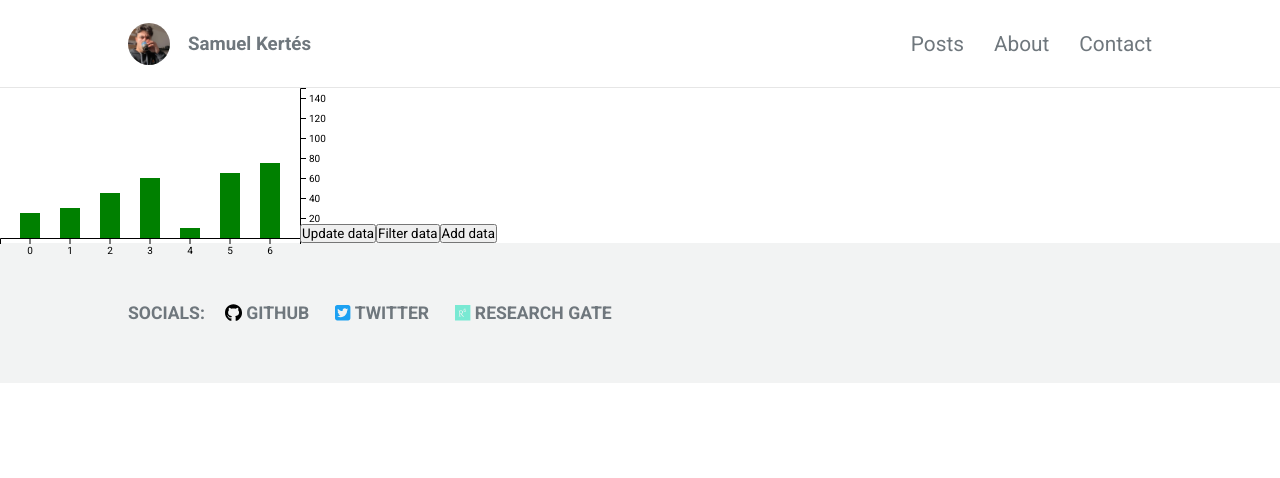
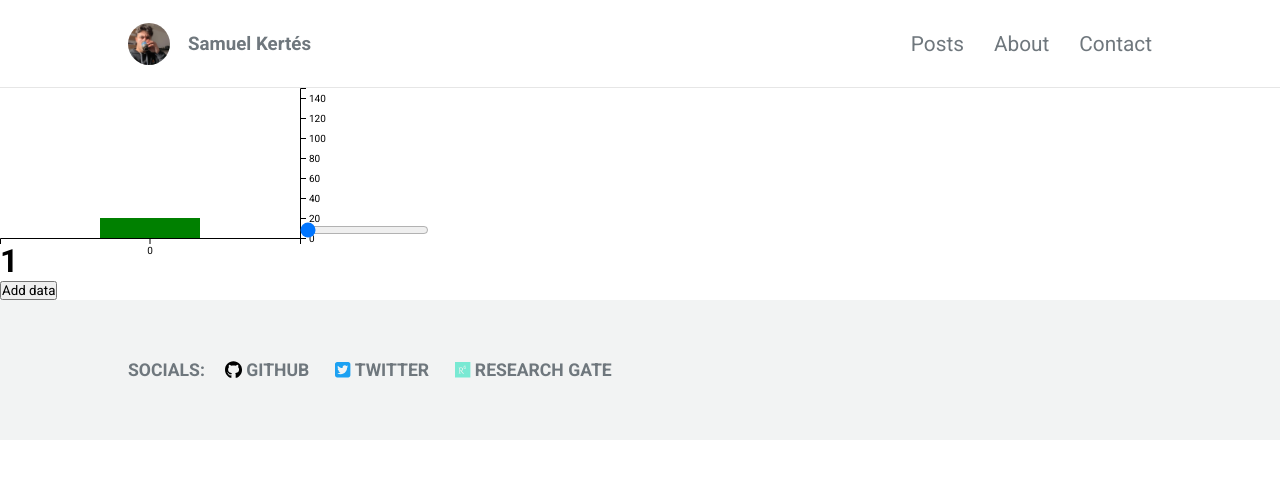
Before and after one commit to estebanix/viz_journey, a React (Vite) app: page /dataviz in a window 1280 px wide. Shown: the top 478 px of the page. Built offline with nearby package versions, Linux system fonts and the light colour scheme.

Commit message:
playing with bar chart interactions

```diff
--- a/src/Components/Small_Components/Dataviz.tsx
+++ b/src/Components/Small_Components/Dataviz.tsx
@@ -2,8 +2,14 @@ import React, { useRef, useEffect, useState } from "react";
 import { select, axisBottom, axisRight, scaleLinear, scaleBand } from "d3";
 
 function DataViz() {
-  const [data, setData] = useState([25, 30, 45, 60, 10, 65, 75]);
+  const [data, setData] = useState([20]);
+  const [sliderValue, setSliderValue] = useState(1);
   const svgRef = useRef();
+
+  const handleSliderChange = (event) => {
+    setSliderValue(event.target.value);
+    setData([sliderValue * 20]);
+  };
 
   // will be called initially and on every data change
   useEffect(() => {
@@ -60,7 +66,7 @@ function DataViz() {
       .transition()
       .attr("fill", colorScale)
       .attr("height", (value) => 150 - yScale(value));
-  }, [data]);
+  }, [data, sliderValue]);
 
   return (
     <React.Fragment>
@@ -68,12 +74,14 @@ function DataViz() {
         <g className="x-axis" />
         <g className="y-axis" />
       </svg>
-      <button onClick={() => setData(data.map((value) => value + 5))}>
-        Update data
-      </button>
-      <button onClick={() => setData(data.filter((value) => value < 35))}>
-        Filter data
-      </button>
+      <input
+        type="range"
+        min="1"
+        max="3"
+        value={sliderValue}
+        onChange={handleSliderChange}
+      />
+      <h1>{sliderValue}</h1>
       <button
         onClick={() => setData([...data, Math.round(Math.random() * 100)])}
       >
```
